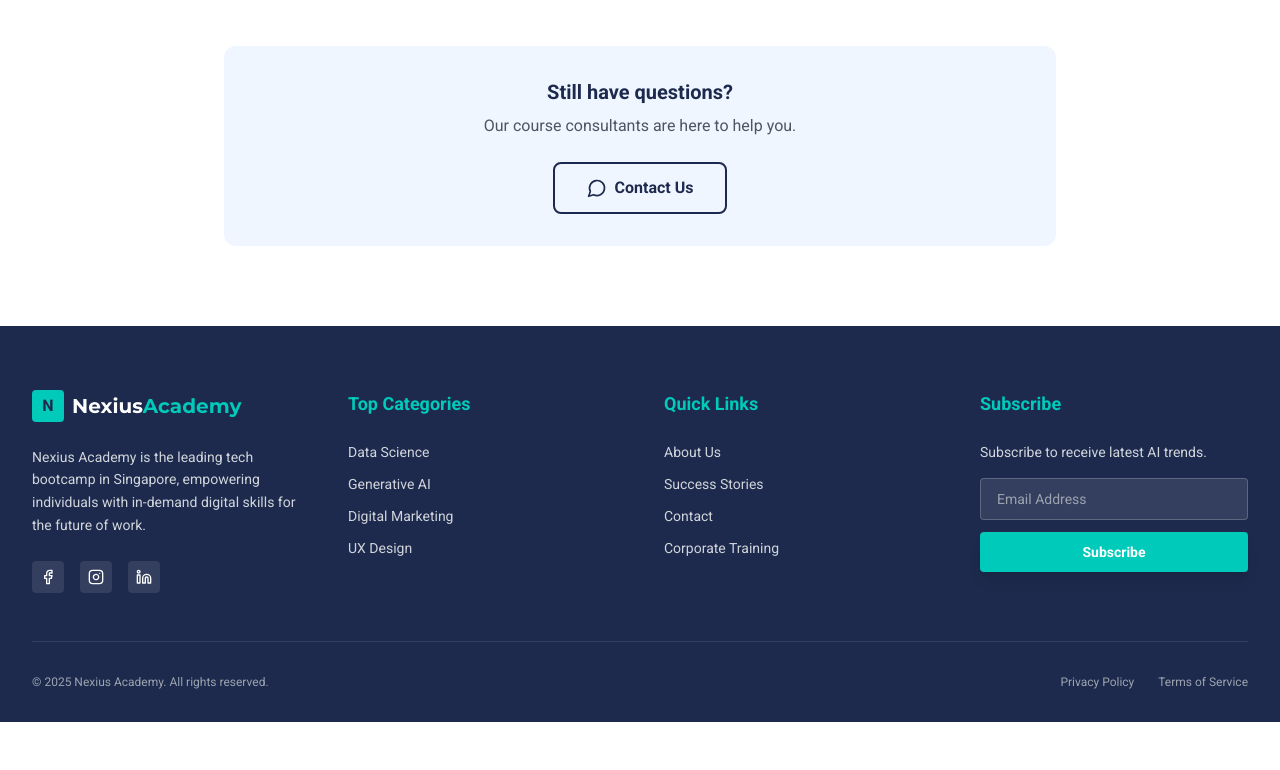
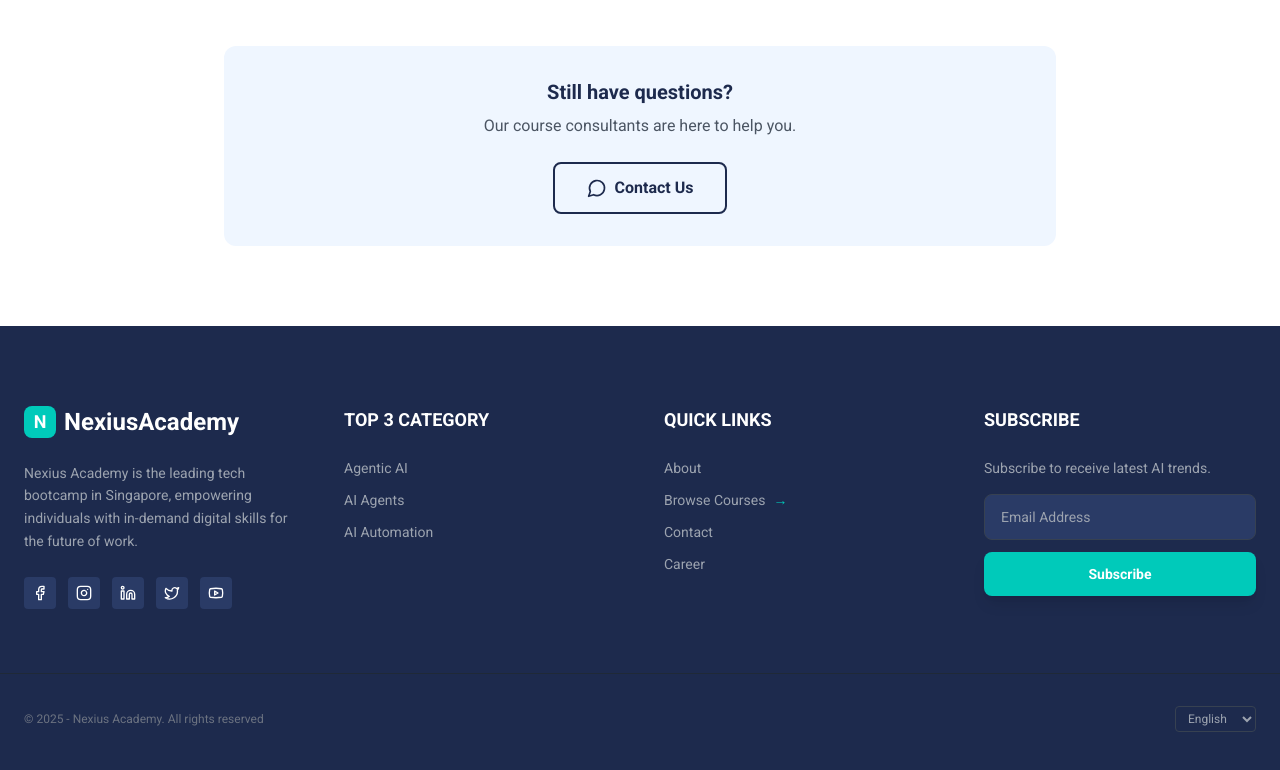
Before and after one commit to nexiuslabs/nexiusacademyskillsfuture, a React (Vite) app: page /courses/agentic-ai in a window 1280 px wide. Shown: the part 6466-7236 px from the top of the page. Before the commit the page ends 7188 px from the top, so only its background shows below. Built offline with nearby package versions, Linux system fonts and the light colour scheme.

Commit message:
Updated App.tsx

```diff
--- a/App.tsx
+++ b/App.tsx
@@ -7,15 +7,16 @@ import EnterpriseAIInsightsPage from './pages/EnterpriseAIInsightsPage';
 import AnthropicAISkillsPage from './pages/AnthropicAISkillsPage';
 import AboutPage from './pages/AboutPage';
 import ScrollToTop from './components/ScrollToTop';
+import MainLayout from './components/layouts/MainLayout';
 
 const App: React.FC = () => {
   return (
     <Router>
       <ScrollToTop />
       <Routes>
-        <Route path="/" element={<HomePage />} />
-        <Route path="/about" element={<AboutPage />} />
-        <Route path="/courses/agentic-ai" element={<CoursePage />} />
+        <Route path="/" element={<MainLayout><HomePage /></MainLayout>} />
+        <Route path="/about" element={<MainLayout><AboutPage /></MainLayout>} />
+        <Route path="/courses/agentic-ai" element={<MainLayout><CoursePage /></MainLayout>} />
         <Route path="/blog/beyond-chatgpt-ai-powered-company" element={<BlogPostPage />} />
         <Route path="/blog/enterprise-ai-insights" element={<EnterpriseAIInsightsPage />} />
         <Route path="/blog/anthropic-ai-skills" element={<AnthropicAISkillsPage />} />
--- /dev/null
+++ b/components/layouts/MainLayout.tsx
@@ -0,0 +1,17 @@
+import React from 'react';
+import Footer from '../home/Footer';
+
+interface MainLayoutProps {
+  children: React.ReactNode;
+}
+
+const MainLayout: React.FC<MainLayoutProps> = ({ children }) => {
+  return (
+    <>
+      {children}
+      <Footer />
+    </>
+  );
+};
+
+export default MainLayout;
--- a/pages/AboutPage.tsx
+++ b/pages/AboutPage.tsx
@@ -2,7 +2,6 @@ import React, { useState, useEffect } from 'react';
 import { Link } from 'react-router-dom';
 import { Target, Users, Award, TrendingUp, Brain, Lightbulb, ArrowRight, CheckCircle, Mail } from 'lucide-react';
 import Navbar from '../components/home/Navbar';
-import Footer from '../components/home/Footer';
 import { fetchBucketImages, getRandomImages } from '../services/imageService';
 
 type TabType = 'mission' | 'values' | 'story';
@@ -342,8 +341,6 @@ const AboutPage: React.FC = () => {
           </div>
         </section>
       </main>
-
-      <Footer />
     </div>
   );
 };
--- a/pages/CoursePage.tsx
+++ b/pages/CoursePage.tsx
@@ -8,7 +8,6 @@ import Schedule from '../components/courses/Schedule';
 import Instructors from '../components/courses/Instructors';
 import CourseTestimonials from '../components/courses/CourseTestimonials';
 import FAQ from '../components/courses/FAQ';
-import CourseFooter from '../components/courses/CourseFooter';
 import AIAdvisor from '../components/courses/AIAdvisor';
 
 const CoursePage: React.FC = () => {
@@ -25,7 +24,6 @@ const CoursePage: React.FC = () => {
         <CourseTestimonials />
         <FAQ />
       </main>
-      <CourseFooter />
       <AIAdvisor />
     </div>
   );
--- a/pages/HomePage.tsx
+++ b/pages/HomePage.tsx
@@ -10,7 +10,6 @@ import CourseList from '../components/home/CourseList';
 import InstructorCTA from '../components/home/InstructorCTA';
 import Testimonials from '../components/home/Testimonials';
 import BottomSection from '../components/home/BottomSection';
-import Footer from '../components/home/Footer';
 import AIAdvisor from '../components/courses/AIAdvisor';
 
 const HomePage: React.FC = () => {
@@ -54,7 +53,6 @@ const HomePage: React.FC = () => {
         <Testimonials />
         <BottomSection />
       </main>
-      <Footer />
       <AIAdvisor />
     </div>
   );
```
